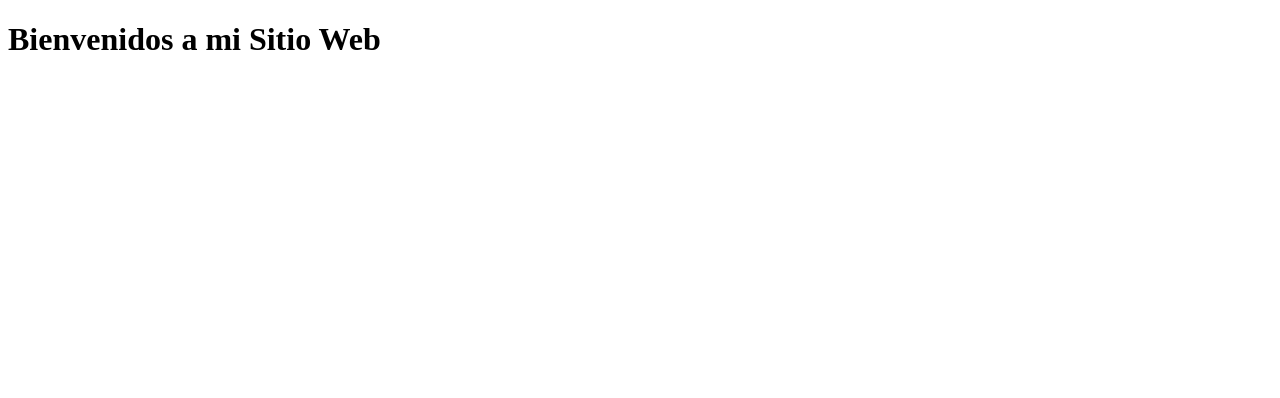
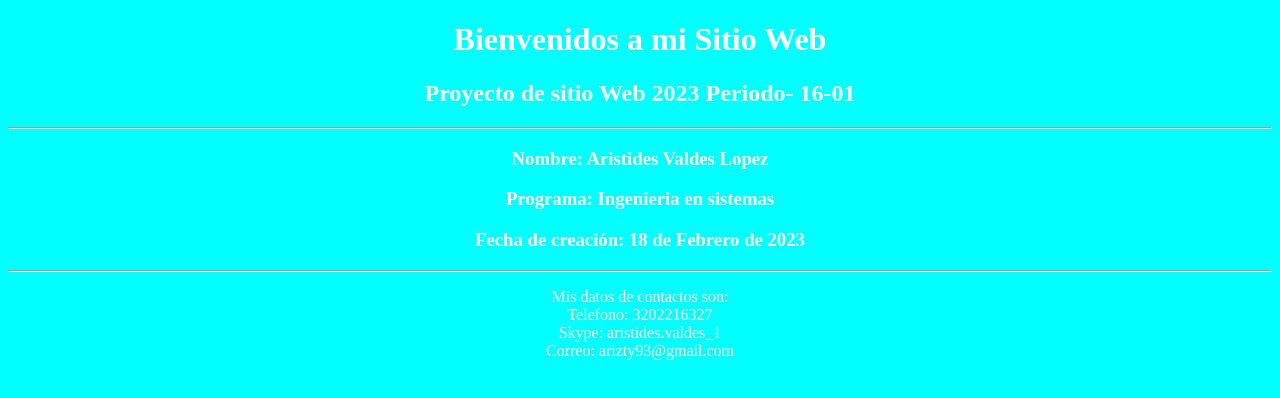
Before and after one commit to aristides-v/DSW-Aristides-Valdes-1-Periodo-16-01-2023, a plain HTML site: page index.html in a window 1280 px wide. Drawn offline with Linux system fonts and the light colour scheme.

Commit message:
Update index.html

```diff
--- a/index.html
+++ b/index.html
@@ -6,9 +6,25 @@
     <meta name="viewport" content="width=device-width, initial-scale=1.0">
     <title>Document</title>
 </head>
+<STyle>
+    * {
+        text-align: center;
+        background-color: aqua;
+        color: white;
+    }
+</STyle>
 <body>
-    <h1>
-        Bienvenidos a mi Sitio Web
-    </h1>
+    <h1>Bienvenidos a mi Sitio Web</h1>
+    <h2> Proyecto de sitio Web 2023  Periodo- 16-01</h2>
+<hr>
+<h3> Nombre: Aristides Valdes Lopez</h3>
+<h3> Programa: Ingenieria en sistemas</h3>
+<h3> Fecha de creación: 18 de Febrero de 2023</h3>
+<hr>
+    <p> Mis datos de contactos son: <br>
+        Telefono: 3202216327 <br>
+        Skype: aristides.valdes_1<br>
+        Correo: arizty93@gmail.com
+    </p>
 </body>
 </html>
```
